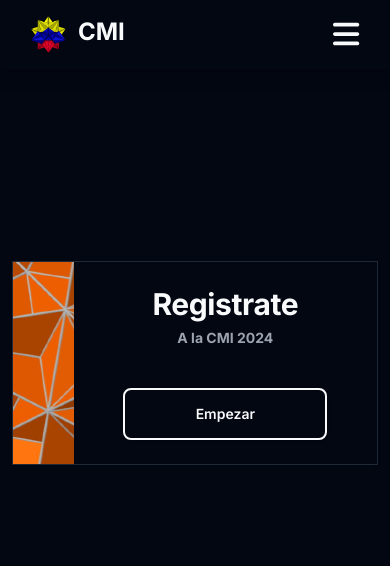
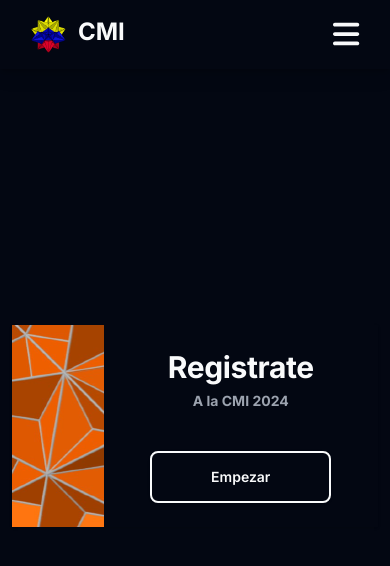
Before and after one commit to LeonardoZambranoL/cmi-ema-frontend, a Next.js app: page /auth/signup in a window 390 px wide. Shown: the top 566 px of the page. Built offline with nearby package versions, Linux system fonts and the light colour scheme.

Commit message:
better borders | better margin

```diff
--- a/src/app/auth/signup/page.tsx
+++ b/src/app/auth/signup/page.tsx
@@ -43,12 +43,12 @@ export default function Page() {
   const startPage = (
     <>
       <div className="ml-3 mr-3 md:grid md:grid-cols-12">
-        <div className="md:col-span-2 lg:col-span-4" />
-        <div className="sm:col-span-10 md:col-span-8 lg:col-span-4 my-48">
-          <Card className={`rounded-none`}>
+        <div className="md:col-span-2 lg:col-span-3 xl:col-span-4" />
+        <div className="md:col-span-8 lg:col-span-6 xl:col-span-4 my-64">
+          <Card className="rounded-none border-hidden md:border-solid">
             <div className="grid grid-cols-12">
-              <div className="bg-[url('/bgOrange.png')] col-span-2 md:col-span-3"></div>
-              <div className="col-span-10 md:col-span-9">
+              <div className="bg-[url('/bgOrange.png')] col-span-3"></div>
+              <div className="col-span-9">
                 <CardHeader>
                   <CardTitle>
                     <MediumHeader>{formHeaderContent}</MediumHeader>
@@ -78,9 +78,9 @@ export default function Page() {
   const formPage = (
     <>
       <div className="ml-3 mr-3 md:grid md:grid-cols-12">
-        <div className="md:col-span-2 lg:col-span-4" />
-        <div className="sm:col-span-10 md:col-span-8 lg:col-span-4 my-48">
-          <Card className={`rounded-none`}>
+        <div className="md:col-span-2 lg:col-span-3 xl:col-span-4" />
+        <div className="md:col-span-8 lg:col-span-6 xl:col-span-4 my-12">
+          <Card className="rounded-none border-hidden md:border-solid">
             <div className="grid grid-cols-12">
               <div className="bg-[url('/bgOrangeRotate.png')] col-span-1"></div>
               <div className="col-span-10">
```
